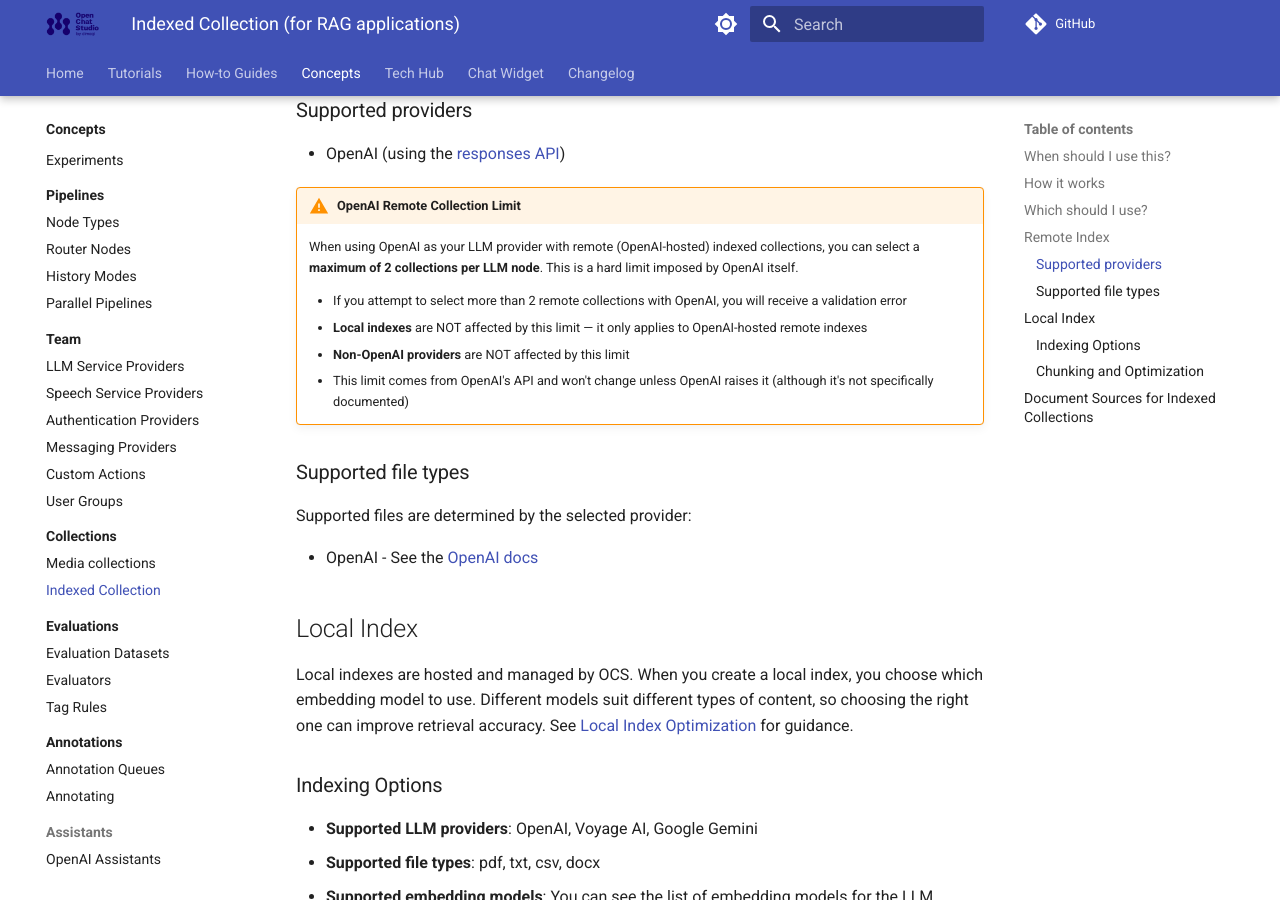
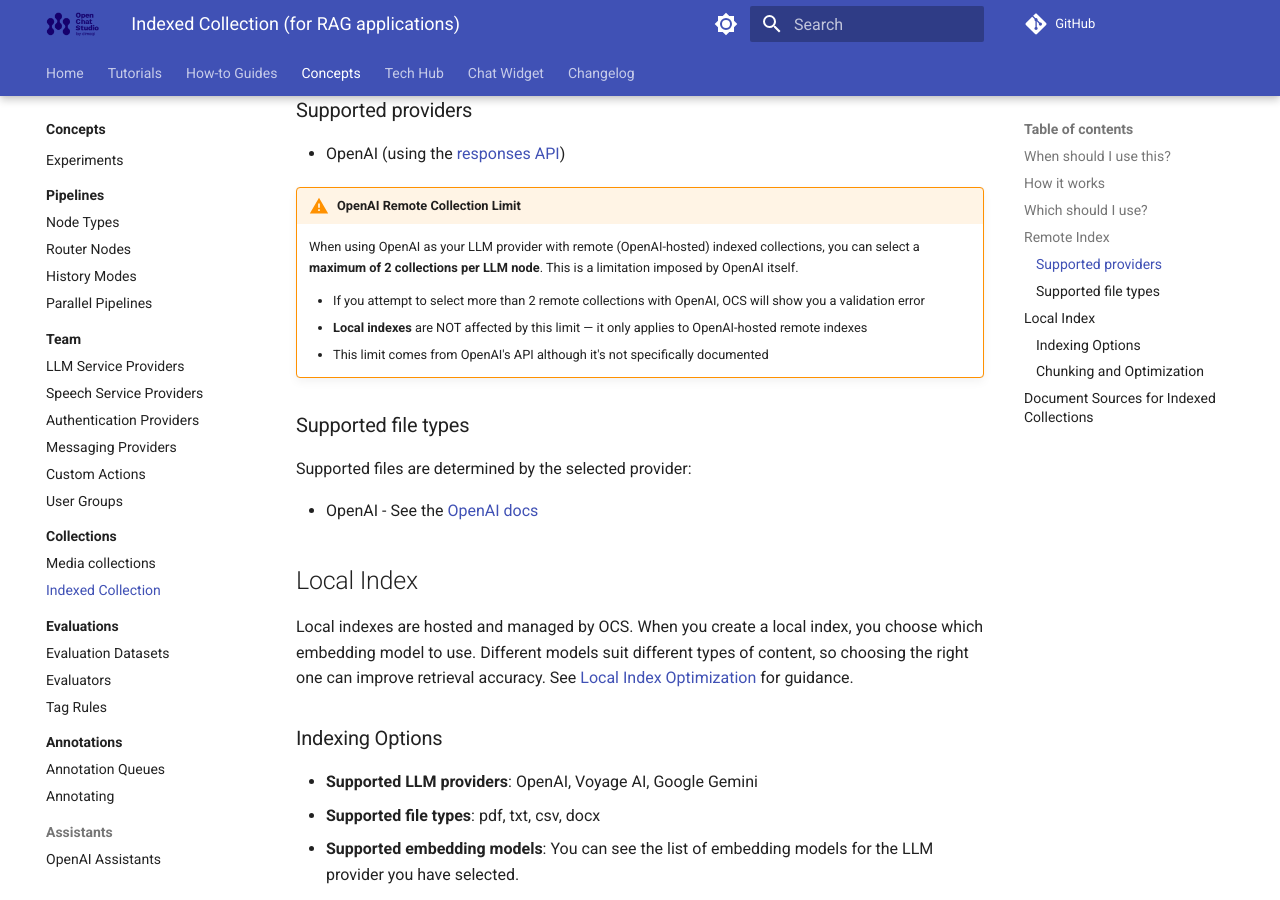
Before and after one commit to dimagi/open-chat-studio-docs, an MkDocs documentation site: the page built from docs/concepts/collections/indexed.md, in a window 1280 px wide and 900 px high, scrolled down 1528 px. Built offline with MkDocs 1.6.1 and Material for MkDocs 9.7.7, drawn with Linux system fonts in a browser that asks for light colours; a script that is not in the unit is left out; comment, search, counter and statistics services are not loaded.

Commit message:
Removed "non-OpenAI providers are not affected by limit" as there are no other Remote index providers currently so we dont know

```diff
--- a/docs/concepts/collections/indexed.md
+++ b/docs/concepts/collections/indexed.md
@@ -45,12 +45,11 @@
 
 !!! warning "OpenAI Remote Collection Limit"
 
-    When using OpenAI as your LLM provider with remote (OpenAI-hosted) indexed collections, you can select a **maximum of 2 collections per LLM node**. This is a hard limit imposed by OpenAI itself.
+    When using OpenAI as your LLM provider with remote (OpenAI-hosted) indexed collections, you can select a **maximum of 2 collections per LLM node**. This is a limitation imposed by OpenAI itself.
 
-    - If you attempt to select more than 2 remote collections with OpenAI, you will receive a validation error
+    - If you attempt to select more than 2 remote collections with OpenAI, OCS will show you a validation error
     - **Local indexes** are NOT affected by this limit — it only applies to OpenAI-hosted remote indexes
-    - **Non-OpenAI providers** are NOT affected by this limit
-    - This limit comes from OpenAI's API and won't change unless OpenAI raises it (although it's not specifically documented)
+    - This limit comes from OpenAI's API although it's not specifically documented
 
 ### Supported file types
 Supported files are determined by the selected provider:
```
